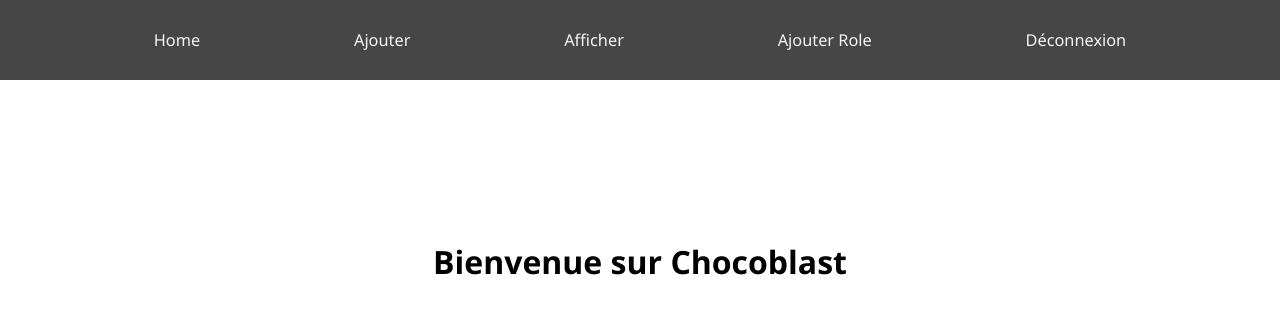
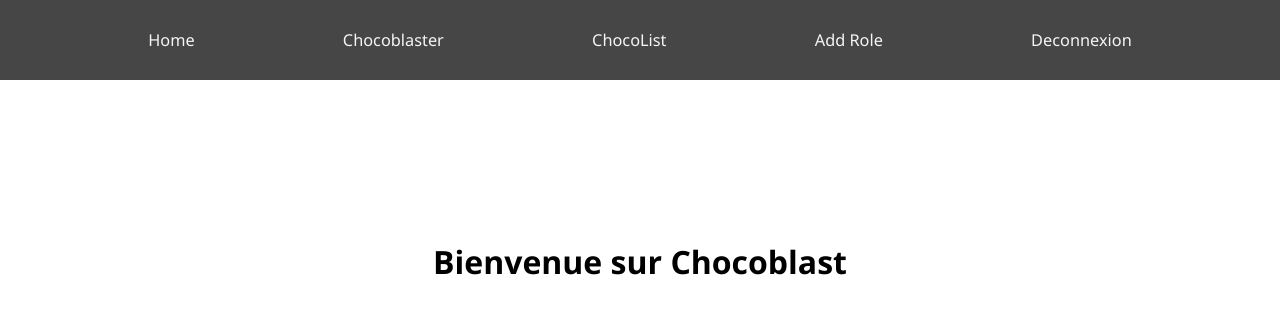
Before and after one commit to mithridatem/projet_choco, a PHP site: page /projet/ in a window 1280 px wide. Shown: the top 314 px of the page. Run offline with PHP 8.4, Linux system fonts and the light colour scheme; the visitor is signed in with stand-in values (Sample User, id 1).

Commit message:
update menu

```diff
--- a/App/Controller/UserController.php
+++ b/App/Controller/UserController.php
@@ -132,6 +132,7 @@
                             $_SESSION['prenom'] = $data[0]->prenom_utilisateur;
                             $_SESSION['mail'] = $data[0]->mail_utilisateur;
                             $_SESSION['id'] = $data[0]->id_utilisateur;
+                            header('Location: ./');
                         }
                         //Test si le mot de passe est incorrect
                         else{
--- a/App/Vue/ViewConnexion.php
+++ b/App/Vue/ViewConnexion.php
@@ -12,7 +12,7 @@
      <?php include './App/Vue/viewMenu.php';?>
 
      <section class="formContainer">
-     <h3>Connexion :</h3>
+        <h3>Connexion :</h3>
         <form action="" method="post">
             <label for="mail_utilisateur">Saisir votre mail :</label>
             <input type="email" name="mail_utilisateur">
--- a/App/Vue/viewMenu.php
+++ b/App/Vue/viewMenu.php
@@ -5,10 +5,10 @@
     <!-- connecté -->
     <div id="navbar">
         <li><a href="./">Home</a></li>
-        <li><a href="./chocoblastAdd">Ajouter</a></li>
-        <li><a href="./chocoblastAll">Afficher</a></li>
-        <li><a href="./rolesAdd">Ajouter Role</a></li>
-        <li><a href="./deconnexion">Déconnexion</a></li>
+        <li><a href="./chocoblastAdd">Chocoblaster</a></li>
+        <li><a href="./chocoblastAll">ChocoList</a></li>
+        <li><a href="./rolesAdd">Add Role</a></li>
+        <li><a href="./deconnexion">Deconnexion</a></li>
     </div>
 <?php
     }
@@ -18,8 +18,8 @@
     <!-- déconnecté -->
     <div id="navbar">
         <li><a href="./">Home</a></li>
-        <li><a href="./userAdd">Inscription</a></li>
-        <li><a href="./chocoblastAll">Afficher</a></li>
+        <li><a href="./chocoblastAll">ChocoList</a></li>
+        <li><a href="./userAdd">Register</a></li>
         <li><a href="./connexion">Connexion</a></li>
     </div>
 <?php
--- a/Public/Style/main.css
+++ b/Public/Style/main.css
@@ -79,7 +79,7 @@
 .filter{
     display: flex;
     flex-direction: row;
-    padding-top: 10vh;
+    margin-top: 12vh;
     width: 30vw;
     justify-content:left;
     height: 5vh;
--- /dev/null
+++ b/env.php
@@ -0,0 +1,6 @@
+<?php
+    $host= "localhost";
+    $database = "chocoblast";
+    $login= "admin";
+    $password = 1234;
+?>
```
Also changed, not shown: Public/Image/Capture d’écran 2022-03-07 à 20.35.08.png (added), 2 other files.
